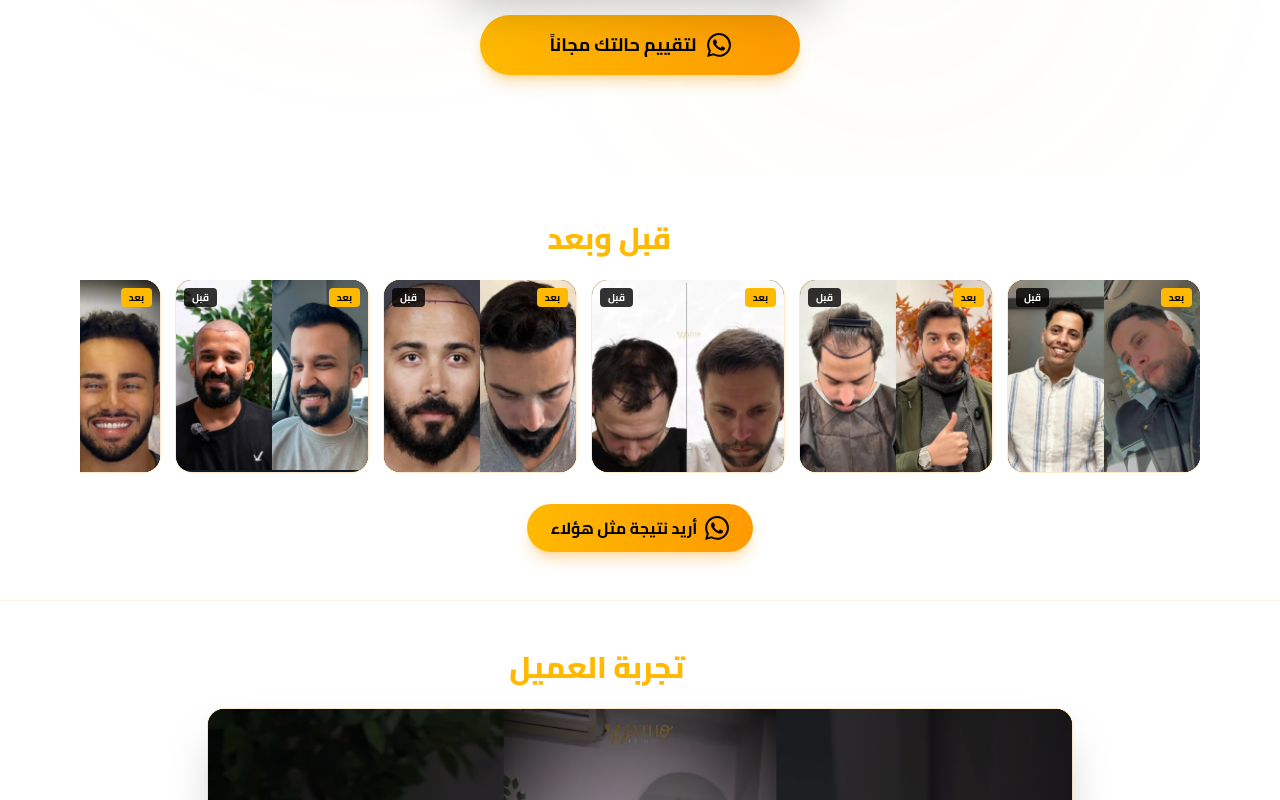
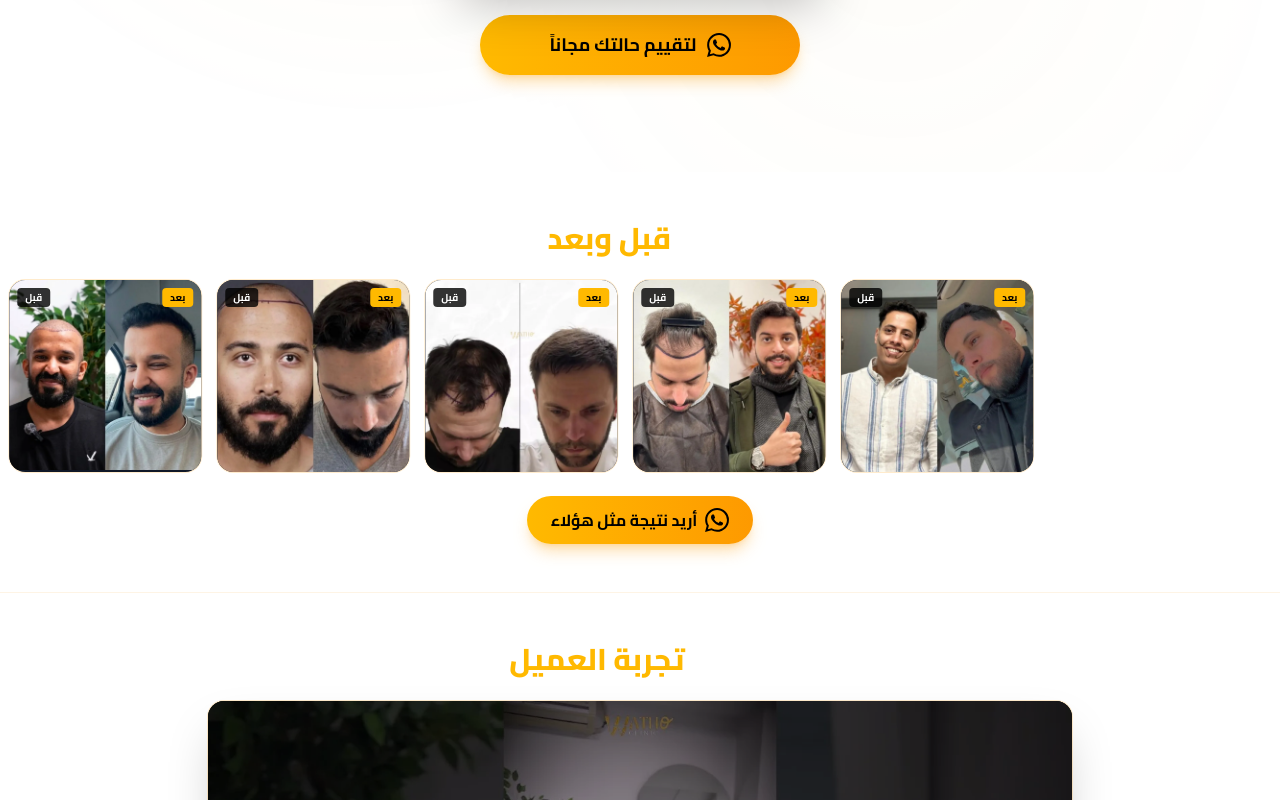
Before and after one commit to Ali112008/wa-theq-landing, a Next.js app: page / in a window 1280 px wide. Shown: the part 628-1428 px from the top of the page. Built offline with nearby package versions, Linux system fonts and the light colour scheme.

Commit message:
fix: use CSS animation for moving banner - more reliable
Replaced JS setInterval with CSS @keyframes animation:
- 40s linear infinite loop
- translateX(-50%) because images are duplicated
- Pause on hover
- Works in all browsers without JS issues

```diff
--- a/src/app/globals.css
+++ b/src/app/globals.css
@@ -162,6 +162,24 @@ img {
   scrollbar-width: none;
 }
 
+/* Moving banner animation */
+@keyframes scroll-banner {
+  0% {
+    transform: translateX(0);
+  }
+  100% {
+    transform: translateX(-50%);
+  }
+}
+
+.animate-scroll-banner {
+  animation: scroll-banner 40s linear infinite;
+}
+
+.animate-scroll-banner:hover {
+  animation-play-state: paused;
+}
+
 /* Improve contrast for dark sections */
 .bg-\\[\\#060818\\], .bg-\\[\\#0a0e1a\\], .bg-\\[\\#0a0e1f\\] {
   background-color: #060818;
--- a/src/components/landing/before-after-gallery.tsx
+++ b/src/components/landing/before-after-gallery.tsx
@@ -1,6 +1,5 @@
 "use client";
 
-import { useState, useEffect, useRef } from "react";
 import Image from "next/image";
 import { WhatsAppButton } from "./whatsapp-button";
 
@@ -16,65 +15,25 @@ const images = [
 ];
 
 export function BeforeAfterGallery() {
-  const scrollRef = useRef<HTMLDivElement>(null);
-
-  useEffect(() => {
-    const container = scrollRef.current;
-    if (!container) return;
-
-    let direction = 1;
-    let paused = false;
-
-    const interval = setInterval(() => {
-      if (paused || !container) return;
-
-      const maxScroll = container.scrollWidth - container.clientWidth;
-
-      if (container.scrollLeft >= maxScroll - 1) {
-        direction = -1;
-      } else if (container.scrollLeft <= 1) {
-        direction = 1;
-      }
-
-      container.scrollLeft += direction * 1;
-    }, 30); // every 30ms
-
-    const pause = () => { paused = true; };
-    const resume = () => { paused = false; };
-
-    container.addEventListener("mouseenter", pause);
-    container.addEventListener("mouseleave", resume);
-    container.addEventListener("touchstart", pause);
-    container.addEventListener("touchend", resume);
-
-    return () => {
-      clearInterval(interval);
-      container.removeEventListener("mouseenter", pause);
-      container.removeEventListener("mouseleave", resume);
-      container.removeEventListener("touchstart", pause);
-      container.removeEventListener("touchend", resume);
-    };
-  }, []);
+  // ضاعف الصور عشان البنر يفضل يتحرك بدون فراغ
+  const allImages = [...images, ...images];
 
   return (
     <section
-      className="py-8 sm:py-12 bg-black"
+      className="py-8 sm:py-12 bg-black overflow-hidden"
       aria-label="نتائج زراعة الشعر قبل وبعد"
     >
       <div className="max-w-6xl mx-auto px-4">
-        {/* عنوان مختصر */}
         <h2 className="text-2xl sm:text-3xl font-black text-center mb-6">
           <span className="text-white">صور </span>
           <span className="text-amber-400">قبل وبعد</span>
         </h2>
+      </div>
 
-        {/* بنر متحرك - صور تت move يمين وشمال */}
-        <div
-          ref={scrollRef}
-          className="flex gap-3 sm:gap-4 overflow-x-auto scrollbar-hide pb-2"
-          style={{ scrollbarWidth: "none", msOverflowStyle: "none" }}
-        >
-          {images.map((img, i) => (
+      {/* بنر متحرك بـ CSS animation */}
+      <div className="relative">
+        <div className="flex gap-3 sm:gap-4 animate-scroll-banner w-max">
+          {allImages.map((img, i) => (
             <div
               key={i}
               className="flex-shrink-0 w-40 h-40 sm:w-48 sm:h-48 rounded-2xl overflow-hidden bg-gray-900 ring-1 ring-amber-500/20 relative"
@@ -87,7 +46,6 @@ export function BeforeAfterGallery() {
                 className="w-full h-full object-cover"
                 sizes="(max-width: 768px) 160px, 200px"
               />
-              {/* تسميات قبل/بعد */}
               <div className="absolute top-2 left-2 bg-black/80 text-white px-2 py-0.5 rounded text-[10px] font-bold">
                 قبل
               </div>
@@ -97,13 +55,13 @@ export function BeforeAfterGallery() {
             </div>
           ))}
         </div>
+      </div>
 
-        {/* زر واتساب تحت المعرض */}
-        <div className="text-center mt-6">
-          <WhatsAppButton size="md" message="consultation">
-            أريد نتيجة مثل هؤلاء
-          </WhatsAppButton>
-        </div>
+      {/* زر واتساب تحت المعرض */}
+      <div className="text-center mt-6 px-4">
+        <WhatsAppButton size="md" message="consultation">
+          أريد نتيجة مثل هؤلاء
+        </WhatsAppButton>
       </div>
     </section>
   );
```
